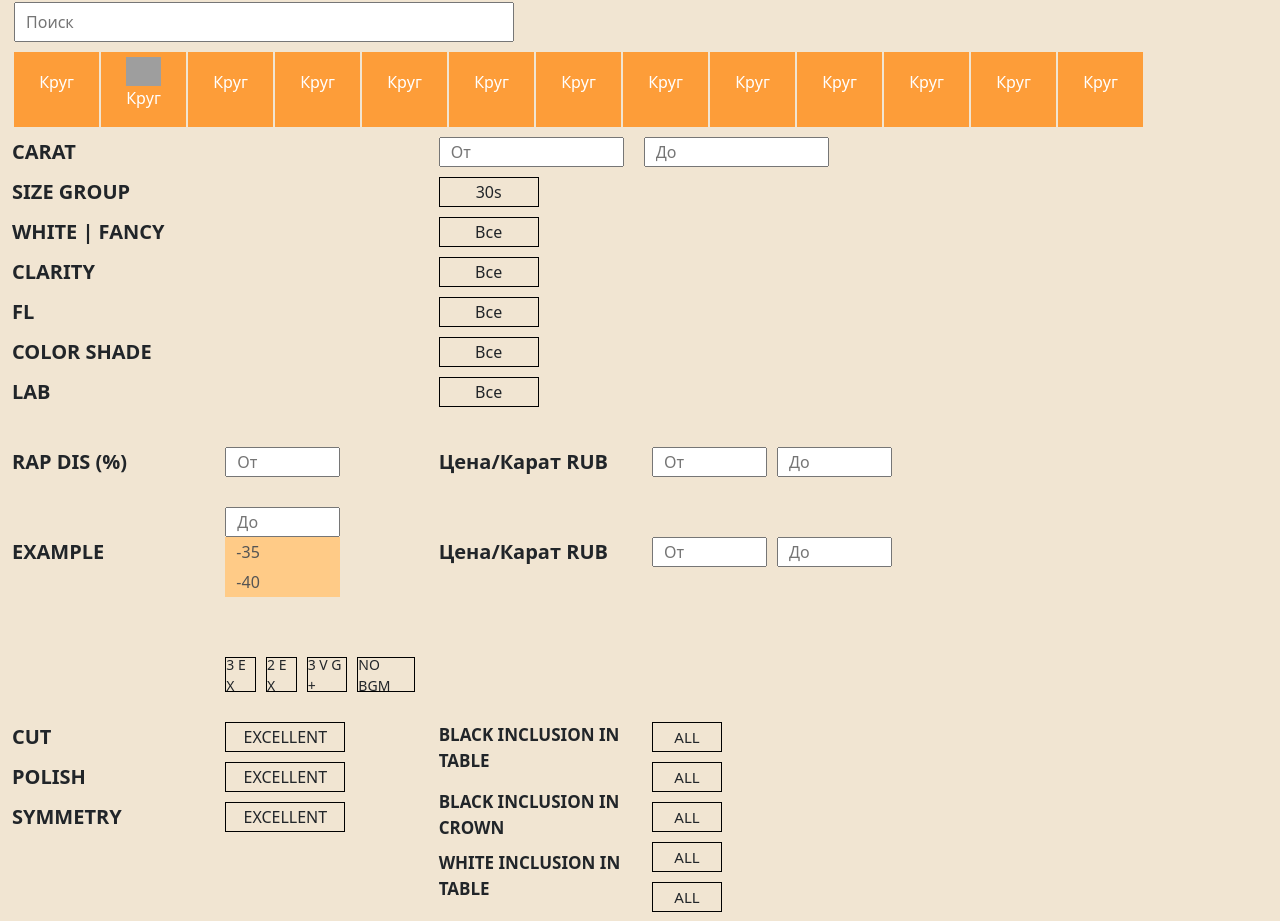
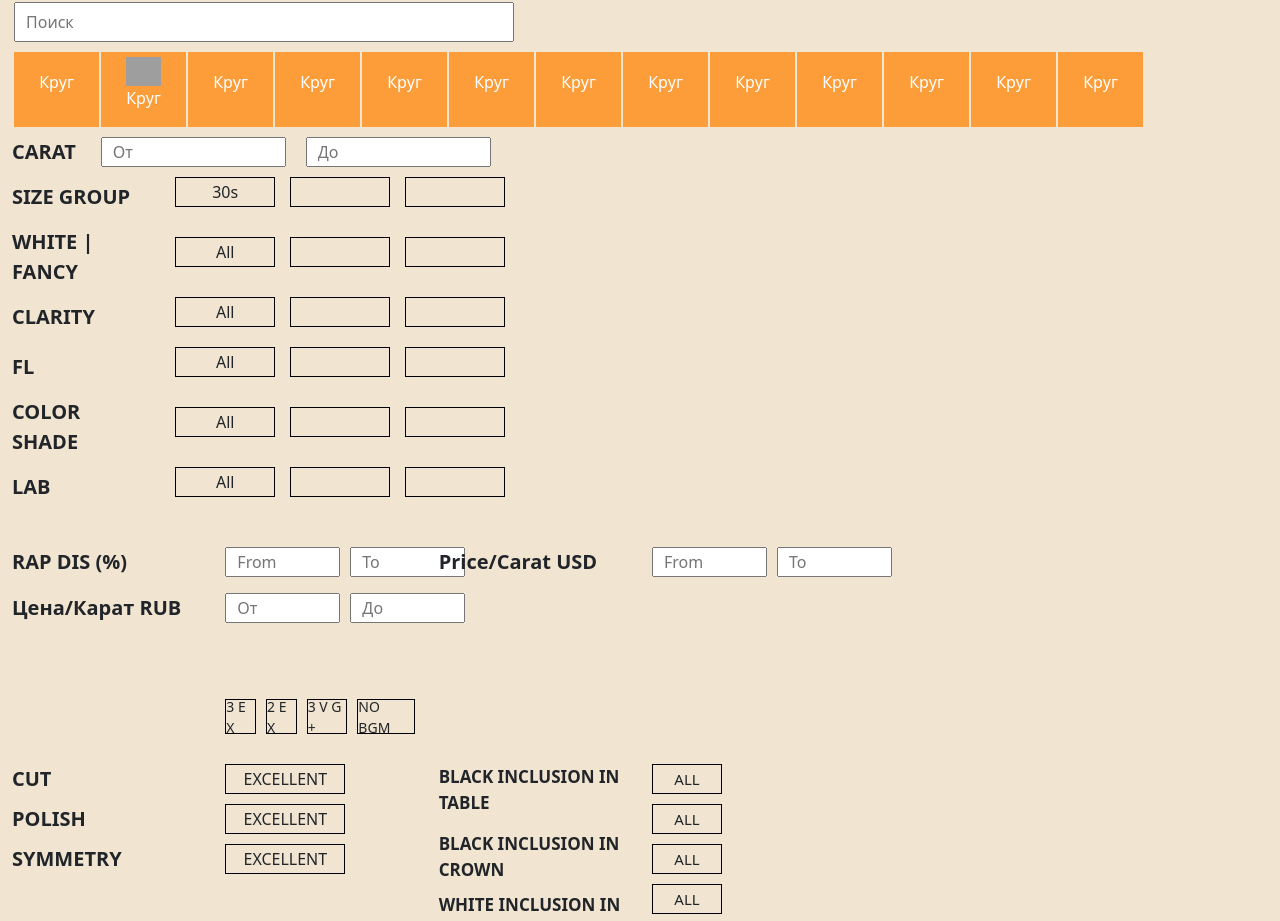
Before and after one commit to ekaramyan/DiamondGlorius, a Next.js app: page / in a window 1280 px wide. Shown: the part 925-1846 px from the top of the page. Built offline with nearby package versions, Linux system fonts and the light colour scheme; grey boxes are pictures that could not be loaded.

Commit message:
done some refactoring in components

```diff
--- a/src/components/Search/Search.jsx
+++ b/src/components/Search/Search.jsx
@@ -3,16 +3,41 @@ import { Row, Col, Container } from 'react-bootstrap'
 import AdvanceSearch from '../AdvanceSearch/AdvanceSearch'
 import Other from '../Other/Other'
 import CircleButton from '../UI/CircleButton'
+import FromTo from '../UI/FromTo'
+import FilterButtons from '../UI/FilterButtons'
 
 export default function Search() {
 	const menuTabs = [
-		{ id: 0, title: 'Carat' },
-		{ id: 1, title: 'size group' },
-		{ id: 2, title: 'White | fancy' },
-		{ id: 3, title: 'clarity' },
-		{ id: 4, title: 'FL' },
-		{ id: 5, title: 'color shade' },
-		{ id: 6, title: 'LAB' },
+		{
+			id: 1,
+			title: 'size group',
+			buttons: [{ text: '30s' }, { text: '' }, { text: '' }],
+		},
+		{
+			id: 2,
+			title: 'White | fancy',
+			buttons: [{ text: 'All' }, { text: '' }, { text: '' }],
+		},
+		{
+			id: 3,
+			title: 'clarity',
+			buttons: [{ text: 'All' }, { text: '' }, { text: '' }],
+		},
+		{
+			id: 4,
+			title: 'FL',
+			buttons: [{ text: 'All' }, { text: '' }, { text: '' }],
+		},
+		{
+			id: 5,
+			title: 'color shade',
+			buttons: [{ text: 'All' }, { text: '' }, { text: '' }],
+		},
+		{
+			id: 6,
+			title: 'LAB',
+			buttons: [{ text: 'All' }, { text: '' }, { text: '' }],
+		},
 	]
 
 	const diamondShapes = [
@@ -63,16 +88,15 @@ export default function Search() {
 					</Col>
 				</Row>
 
-				<Row>
-					<Col md={4}>
-						{menuTabs.map((tab, id) => (
-							<div key={id} className={styles.Title}>
-								{tab.title}
-							</div>
-						))}
-					</Col>
-
-					<Col md={4}>
+				<Col md={4} style={{ width: '100%' }}>
+					<div
+						style={{
+							display: 'flex',
+							gap: 25,
+							alignItems: 'center',
+						}}
+					>
+						<p className={styles.Title}>Carat</p>
 						<div className={styles.carat__wrapper_input}>
 							<input
 								className={styles.carat__wrapper_inputItem}
@@ -85,73 +109,29 @@ export default function Search() {
 								type='text'
 							/>
 						</div>
+					</div>
 
-						<label className={styles.size__label}>
-							30s
-							<input className={styles.size__input} type='checkbox' />
-						</label>
-
-						<label className={styles.size__label}>
-							Все
-							<input className={styles.color__input} type='checkbox' />
-						</label>
-
-						<label className={styles.size__label}>
-							Все
-							<input className={styles.clarity__input} type='checkbox' />
-						</label>
-
-						<label className={styles.size__label}>
-							Все
-							<input className={styles.fl__input} type='checkbox' />
-						</label>
-
-						<label className={styles.size__label}>
-							Все
-							<input className={styles.colorShade__input} type='checkbox' />
-						</label>
-
-						<label className={styles.size__label}>
-							Все
-							<input className={styles.lab__input} type='checkbox' />
-						</label>
-					</Col>
-				</Row>
+					{menuTabs.map((tab, id) => (
+						<div
+							key={id}
+							style={{
+								display: 'flex',
+								gap: 25,
+								alignItems: 'center',
+							}}
+						>
+							<p className={styles.Title} style={{width: '11%'}}>{tab.title}</p>
+							<FilterButtons buttons={tab.buttons} />
+						</div>
+					))}
+				</Col>
 
 				<Row>
-					<Col md={2}>
-						<p className={styles.dis__wrapper_title}>RAP DIS (%)</p>
-					</Col>
-					<Col md={2}>
-						<input
-							className={styles.dis__wrapper_input}
-							placeholder='От'
-							type='text'
-						/>
-						<input
-							className={styles.dis__wrapper_input}
-							placeholder='До'
-							type='text'
-						/>
-					</Col>
-					<Col md={2}>
-						<p className={styles.dis__wrapper_price}>Цена/Карат RUB</p>
-					</Col>
-					<Col md={4}>
-						<input
-							className={styles.dis__wrapper_input}
-							placeholder='От'
-							type='text'
-						/>
-						<input
-							className={styles.dis__wrapper_input}
-							placeholder='До'
-							type='text'
-						/>
-					</Col>
+					<FromTo title={'RAP DIS (%)'} />
+					<FromTo title={'Price/Carat USD'} />
 				</Row>
 				<Row>
-					<Col md={2}>
+					{/* <Col md={2}>
 						<p className={styles.dis__wrapper_title2}>EXAMPLE</p>
 					</Col>
 					<Col md={2}>
@@ -169,7 +149,7 @@ export default function Search() {
 							disabled
 							value='-40'
 						/>
-					</Col>
+					</Col> */}
 					<Col md={2}>
 						<p className={styles.dis__wrapper_price2}>Цена/Карат RUB</p>
 					</Col>
--- /dev/null
+++ b/src/components/UI/FilterButtons.jsx
@@ -0,0 +1,17 @@
+import styles from '@/components/Search/Search.module.css'
+import { Row, Col } from 'react-bootstrap'
+
+export default function FilterButtons({ buttons }) {
+	return (
+		<div style={{ display: 'flex', gap: 15 }}>
+			{buttons.map((button, index) => (
+				<div key={index} className={styles.carat__wrapper_input}>
+					<label className={styles.size__label}>
+						{button.text}
+						<input className={styles.size__input} type='checkbox' />
+					</label>
+				</div>
+			))}
+		</div>
+	)
+}
--- /dev/null
+++ b/src/components/UI/FromTo.jsx
@@ -0,0 +1,24 @@
+import { Col } from 'react-bootstrap'
+import styles from '../Search/Search.module.css'
+
+export default function FromTo({ title }) {
+	return (
+		<>
+			<Col md={2}>
+				<p className={styles.dis__wrapper_price}>{title}</p>
+			</Col>
+			<Col md={2} style={{ display: 'flex' }}>
+				<input
+					className={styles.dis__wrapper_input}
+					placeholder='From'
+					type='text'
+				/>
+				<input
+					className={styles.dis__wrapper_input}
+					placeholder='To'
+					type='text'
+				/>
+			</Col>
+		</>
+	)
+}
```
